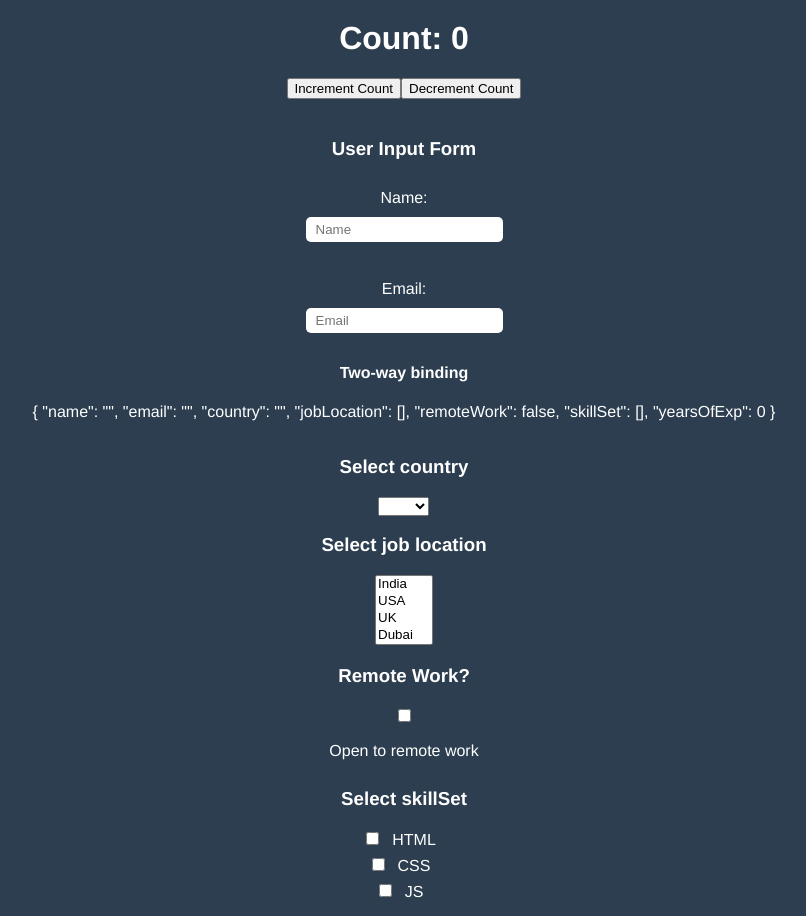
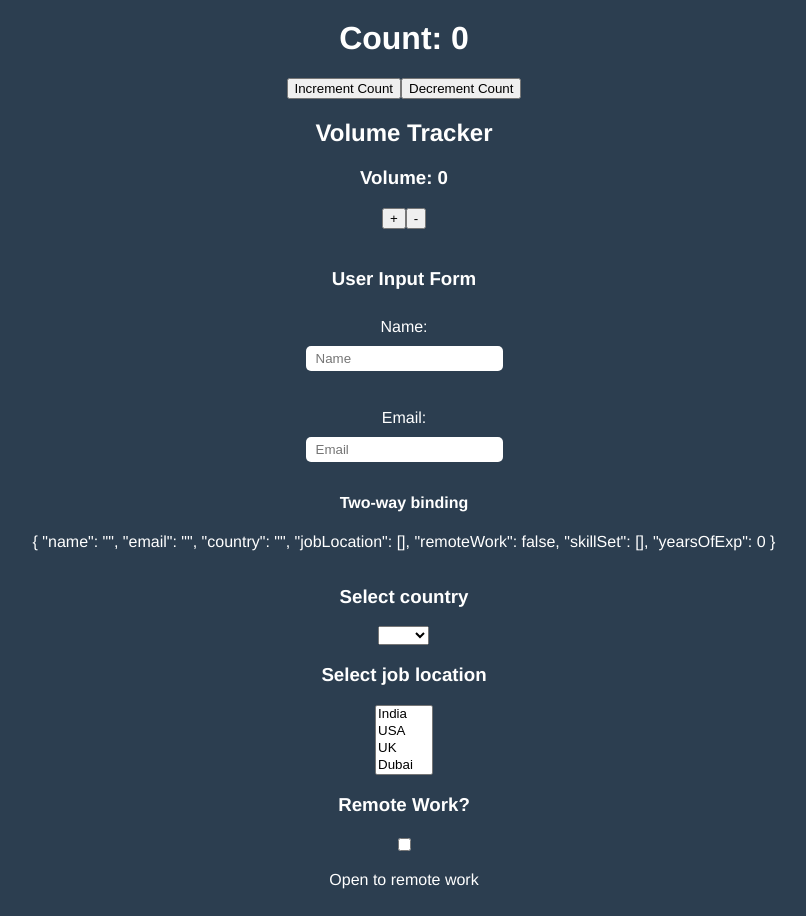
Before and after one commit to naveensing575/basic, a Vue app: page / in a window 1280 px wide. Shown: the part 822-1738 px from the top of the page, without its empty margins (236-1042 px from the left). Built offline with nearby package versions, Linux system fonts and the light colour scheme.

Commit message:
add watchers

```diff
--- a/src/App.vue
+++ b/src/App.vue
@@ -21,6 +21,12 @@
   <h1>Count: {{ count }}</h1>
   <button v-on:click="increment">Increment Count</button>
   <button v-on:click="decrement">Decrement Count</button>
+  <h2>Volume Tracker</h2>
+  <h3>Volume: {{ volume }}</h3>
+  <div>
+    <button @click="volume++">+</button>
+    <button @click="volume--">-</button>
+  </div>
   <form class="form" @submit.prevent="onSubmit">
     <h3>User Input Form</h3>
     <label for="name">Name:</label>
@@ -122,6 +128,7 @@
   data() {
     return {
       msg: "Welcome to Vue.js App",
+      volume: 0,
       name: "<i>Naveen Singh</i>",
       binding: false,
       classBinding: "underline",
@@ -179,6 +186,13 @@
       return this.users.user.length;
     },
   },
+  watch: {
+    volume(newValue, oldValue) {
+      if (newValue > oldValue && newValue === 16) {
+        alert("Listening to high volume is not advisable");
+      }
+    },
+  },
 };
 </script>
 
```
